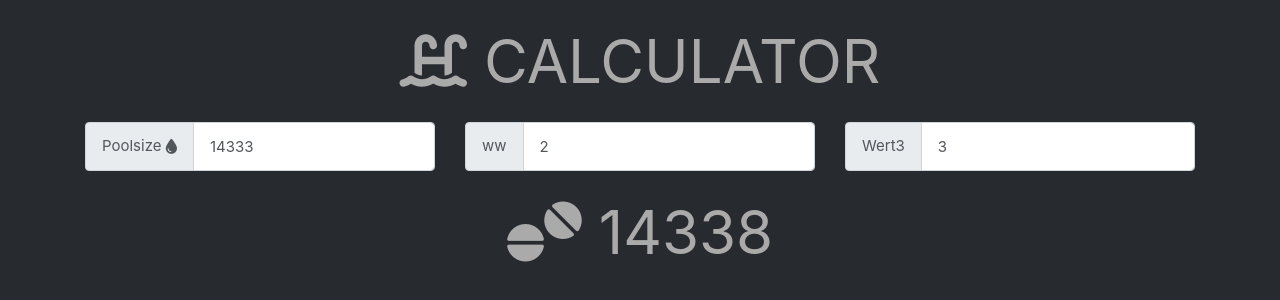
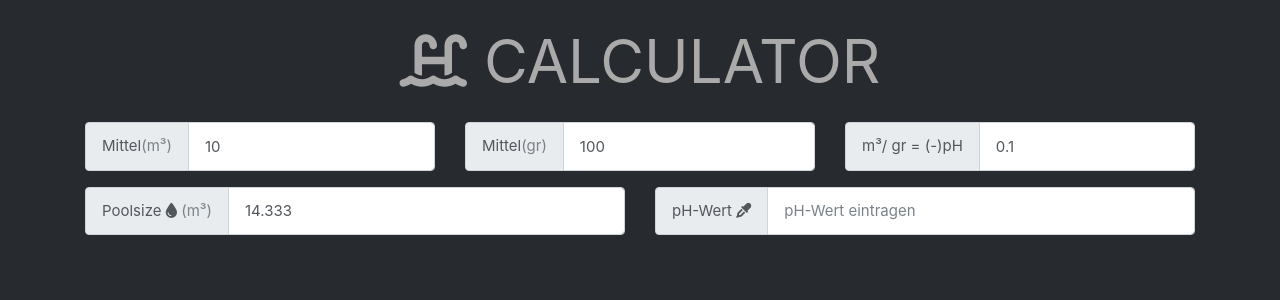
Before and after one commit to slimmyrockt/poolcalculat0r, an Angular app: page / in a window 1280 px wide. Shown: the top 300 px of the page. Built offline with nearby package versions, Linux system fonts and the light colour scheme.

Commit message:
calculate fixxed

```diff
--- a/src/app/form/form.component.html
+++ b/src/app/form/form.component.html
@@ -12,44 +12,80 @@
         <div class="p-2"></div>
 
         <div class="row">
-    <div class="col-md-4">
+
+            <div class="col-lg-4">
                 <div class="input-group mb-3">
                     <div class="input-group-prepend">
-          <span class="input-group-text" id="basic-addon1">Poolsize&nbsp;<i class="fas fa-tint"></i></span>
+                        <span class="input-group-text" id="basic-addon2">Mittel <span class="text-muted">(m³)</span></span>
                     </div>
-        <input type="number"  class="form-control" placeholder="Pool" aria-label="Pool" aria-describedby="basic-addon1" name="poolSize" id="poolSize" [(ngModel)]="werte.poolSize">
+                    <input type="number" (change)="berechnen()" class="form-control" placeholder="Wirkungs Grad"
+                           aria-label="Wirkungs Grad" aria-describedby="basic-addon2" name="wirkungsGrad"
+                           id="wirkungsGradKubikmeter" [(ngModel)]="werte.wirkungsGradKubikmeter">
+                </div>
+            </div>
+
+            <div class="col-lg-4">
+                <div class="input-group mb-3">
+                    <div class="input-group-prepend">
+                        <span class="input-group-text" id="basic-addon6">Mittel <span class="text-muted">(gr)</span></span>
+                    </div>
+                    <input type="number" (change)="berechnen()" class="form-control" placeholder="Wirkungs Grad"
+                           aria-label="Wirkungs Grad" aria-describedby="basic-addon2" name="wirkungsGrad"
+                           id="wirkungsGradGramm" [(ngModel)]="werte.wirkungsGradGramm">
+                </div>
+            </div>
+
+            <div class="col-lg-4">
+                <div class="input-group mb-3">
+                    <div class="input-group-prepend">
+                        <span class="input-group-text" id="basic-addon7">m³/ gr = (-)pH </span>
+                    </div>
+                    <input type="number" (change)="berechnen()" class="form-control" placeholder="Wirkungs Grad"
+                           aria-label="Wirkungs Grad" aria-describedby="basic-addon2" name="wirkungsGrad"
+                           id="wirkungsGradKubikmeter" [(ngModel)]="werte.wirkungsGradPHWert">
                 </div>
             </div>
 
 
-    <div class="col-md-4">
+        </div>
+
+        <div class="row">
+            <div class="col-lg-6">
                 <div class="input-group mb-3">
                     <div class="input-group-prepend">
-          <span class="input-group-text" id="basic-addon2">ww</span>
+                        <span class="input-group-text" id="basic-addon1">Poolsize&nbsp;<i class="fas fa-tint"></i>&nbsp;<span
+                                class="text-muted">(m³)</span></span>
                     </div>
-        <input type="number" class="form-control" placeholder="Wert2" aria-label="Wert2" aria-describedby="basic-addon2" name="wert2" id="wert2"  [(ngModel)]="werte.wert2">
+                    <input type="number" (change)="berechnen()" class="form-control" placeholder="Pool"
+                           aria-label="Pool" aria-describedby="basic-addon1" name="poolSize" id="poolSize"
+                           [(ngModel)]="werte.poolSize">
                 </div>
             </div>
 
-    <div class="col-md-4">
+            <div class="col-lg-6">
                 <div class="input-group mb-3">
                     <div class="input-group-prepend">
-          <span class="input-group-text" id="basic-addon3">Wert3</span>
+                        <span class="input-group-text" id="basic-addon3">pH-Wert&nbsp;<i
+                                class="fas fa-eye-dropper"></i></span>
                     </div>
-        <input type="number" class="form-control" placeholder="Wert3" aria-label="Wert3" aria-describedby="basic-addon3" name="wert3" id="wert3"  [(ngModel)]="werte.wert3">
+                    <input type="number" (change)="berechnen()" class="form-control" placeholder="pH-Wert eintragen"
+                           aria-label="pH-Wert eintragen" aria-describedby="basic-addon3" name="pHWert" id="pHWert"
+                           [(ngModel)]="werte.pHWert">
                 </div>
             </div>
         </div>
 
-    <div class="row">
+        <div class="row" *ngIf="ergebnis">
             <div class="col-12 text-center">
                 <div>
           <span style="font-size: 4em;">
-            <i class="fas fa-tablets"></i> {{this.werte.poolSize+this.werte.wert2+this.werte.wert3}}
+            <i class="fas fa-tablets"></i> {{ergebnis}}
         </span>
                 </div>
             </div>
         </div>
 
     </div>
+
+
 </main>
--- a/src/app/form/form.component.ts
+++ b/src/app/form/form.component.ts
@@ -10,15 +10,38 @@ export class FormComponent implements OnInit {
 
     werte: Werte;
     content = require('../../assets/mydata.json');
+    ergebnis: string;
 
     constructor() {
         this.werte = new Werte();
         this.werte.poolSize = this.content.poolSize;
-    this.werte.wert2 = this.content.wert2;
-    this.werte.wert3 = this.content.wert3;
+        this.werte.pHWert = this.content.pHWert;
+        this.werte.wirkungsGradGramm = this.content.wirkungsGradGramm;
+        this.werte.wirkungsGradKubikmeter = this.content.wirkungsGradKubikmeter;
+        this.werte.wirkungsGradPHWert = this.content.wirkungsGradPHWert;
+        this.ergebnis = null;
     }
 
     ngOnInit() {
         console.log(this.content);
     }
+
+    berechnen() {
+
+        if (this.werte.pHWert <= 7.4) {
+            this.ergebnis = 'Nichts hinzugeben!';
         }
+
+        if (this.werte.pHWert > 7.4) {
+
+            this.ergebnis = Math.round((this.werte.pHWert - 7.4) * (this.werte.poolSize*this.werte.wirkungsGradGramm/this.werte.wirkungsGradKubikmeter))+' Gramm';
+
+            console.log('Zuviel:' + (this.werte.pHWert - 7.4));
+            console.log('Gramm um den PH-Wert um 0.1 zu senken:' + (this.werte.poolSize*this.werte.wirkungsGradGramm/this.werte.wirkungsGradKubikmeter));
+            console.log(this.werte.wirkungsGradKubikmeter);
+            console.log(this.werte.wirkungsGradGramm);
+            console.log(this.werte.poolSize);
+            console.log((this.werte.pHWert - 7.4) * (this.werte.poolSize*this.werte.wirkungsGradGramm/this.werte.wirkungsGradKubikmeter));
+        }
+    }
+}
--- a/src/app/models/werte.ts
+++ b/src/app/models/werte.ts
@@ -1,5 +1,7 @@
 export class Werte {
   poolSize: number;
-  wert2: number;
-  wert3: number;
+  pHWert: number;
+  wirkungsGradKubikmeter: number;
+  wirkungsGradGramm: number;
+  wirkungsGradPHWert: number;
 }
--- a/src/assets/mydata.json
+++ b/src/assets/mydata.json
@@ -1,5 +1,7 @@
 {
-  "poolSize": 14333,
-  "wert2": 2,
-  "wert3": 3
+  "poolSize": 14.333,
+  "pHWert": null,
+  "wirkungsGradKubikmeter": 10,
+  "wirkungsGradGramm": 100,
+  "wirkungsGradPHWert": 0.1
 }
```
Also changed, not shown: 1 other file (tests, documents, lock files or other folders). Lines whose indentation alone changed are shown as unchanged.
